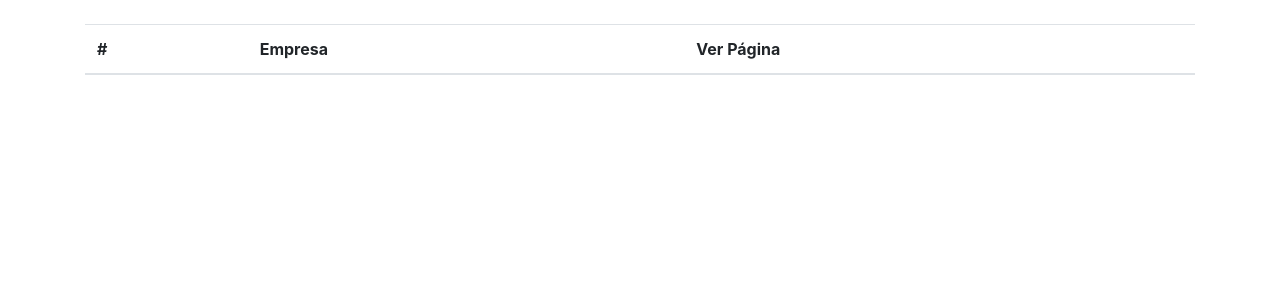
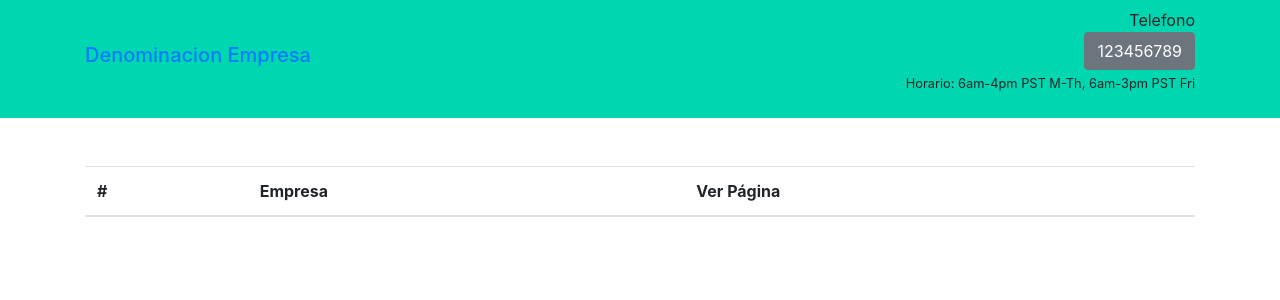
Before and after one commit to frocha19/Lab4, an Angular app: page / in a window 1280 px wide. Shown: the top 300 px of the page. Built offline with nearby package versions, Linux system fonts and the light colour scheme.

Commit message:
Add Componente Navbar, Home y Detalle

```diff
--- a/src/app/app-routing.module.ts
+++ b/src/app/app-routing.module.ts
@@ -4,11 +4,13 @@ import { NgModule } from '@angular/core';
 import { Routes, RouterModule } from '@angular/router';
 import { Page404Component } from './componentes/page404/page404.component';
 import { HomeComponent } from './componentes/home/home.component';
+import { DetalleComponent } from './componentes/detalle/detalle.component';
 
 
 const routes: Routes = [
   { path: '', component: IndexComponent },
-  { path: 'home/:id', component: HomeComponent},
+  { path: 'home', component: HomeComponent},
+  { path: 'detalle/:id', component: DetalleComponent},
   { path: 'tabla/empresa', component: TablaempresaComponent},
   { path: '**', component: Page404Component}
 ];
--- a/src/app/app.component.html
+++ b/src/app/app.component.html
@@ -1,3 +1,5 @@
+<app-navbar></app-navbar>
+<br>
 <div class="container">
     <router-outlet></router-outlet>
 </div>
--- a/src/app/app.module.ts
+++ b/src/app/app.module.ts
@@ -11,6 +11,8 @@ import { Page404Component } from './componentes/page404/page404.component';
 import { HomeComponent } from './componentes/home/home.component';
 import { TablaempresaComponent } from './componentes/tablaempresa/tablaempresa.component';
 import { ModalempresaComponent } from './componentes/modalempresa/modalempresa.component';
+import { NavbarComponent } from './componentes/navbar/navbar.component';
+import { DetalleComponent } from './componentes/detalle/detalle.component';
 
 @NgModule({
   declarations: [
@@ -19,7 +21,9 @@ import { ModalempresaComponent } from './componentes/modalempresa/modalempresa.c
     Page404Component,
     HomeComponent,
     TablaempresaComponent,
-    ModalempresaComponent
+    ModalempresaComponent,
+    NavbarComponent,
+    DetalleComponent
   ],
   imports: [
     BrowserModule,
--- /dev/null
+++ b/src/app/componentes/detalle/detalle.component.html
@@ -0,0 +1 @@
+<p>detalle works!</p>
--- /dev/null
+++ b/src/app/componentes/detalle/detalle.component.ts
@@ -0,0 +1,15 @@
+import { Component, OnInit } from '@angular/core';
+
+@Component({
+  selector: 'app-detalle',
+  templateUrl: './detalle.component.html',
+  styleUrls: ['./detalle.component.css']
+})
+export class DetalleComponent implements OnInit {
+
+  constructor() { }
+
+  ngOnInit(): void {
+  }
+
+}
--- a/src/app/componentes/home/home.component.html
+++ b/src/app/componentes/home/home.component.html
@@ -0,0 +1 @@
+<br>
--- /dev/null
+++ b/src/app/componentes/navbar/navbar.component.html
@@ -0,0 +1,19 @@
+<nav class="navbar" style="background-color: #00D7B0;">
+    <div class="container">
+        <div class="navbar-header">
+            <h1 class="navbar-brand">
+                <a data-type='rd-navbar-brand' href="detalle/{{this.empresa.id}}">{{this.empresa.denominacion}}</a>
+                <!--a data-type='rd-navbar-brand' href="./">Denominación Empresa</a-->
+            </h1>
+            <!--a class="search-form_toggle" href="#"></a-->
+        </div>
+        <div class="help-box text-right">
+            <p>Telefono
+                <br>
+                <a class="btn btn-secondary" href="callto:#">{{this.empresa.telefono}}</a>
+                <br>
+                <small><span>Horario:</span> {{this.empresa.horarioDeAtencion}}</small>
+            </p>
+        </div>
+    </div>
+</nav>
--- /dev/null
+++ b/src/app/componentes/navbar/navbar.component.ts
@@ -0,0 +1,16 @@
+import { Component, OnInit } from '@angular/core';
+
+@Component({
+  selector: 'app-navbar',
+  templateUrl: './navbar.component.html',
+  styleUrls: ['./navbar.component.css']
+})
+export class NavbarComponent implements OnInit {
+
+  constructor() { }
+
+  empresa = {id: 1, denominacion: 'Denominacion Empresa', telefono: '123456789', horarioDeAtencion: '6am-4pm PST M-Th, 6am-3pm PST Fri'};
+  ngOnInit(): void {
+  }
+
+}
--- a/src/app/componentes/tablaempresa/tablaempresa.component.html
+++ b/src/app/componentes/tablaempresa/tablaempresa.component.html
@@ -31,7 +31,7 @@
                             <th scope="row">{{i.id}}</th>
                             <td>{{i.denominacion}}</td>
                             <td>{{i.telefono}}</td>
-                            <td>{{i.horario}}</td>
+                            <td>{{i.horarioDeAtencion}}</td>
                             <td>{{i.quienesSomos}}</td>
                             <td>{{i.latitud}}</td>
                             <td>{{i.longitud}}</td>
```
Also changed, not shown: src/app/componentes/detalle/detalle.component.css (added), src/app/componentes/navbar/navbar.component.css (added), 2 other files (tests, documents, lock files or other folders).
